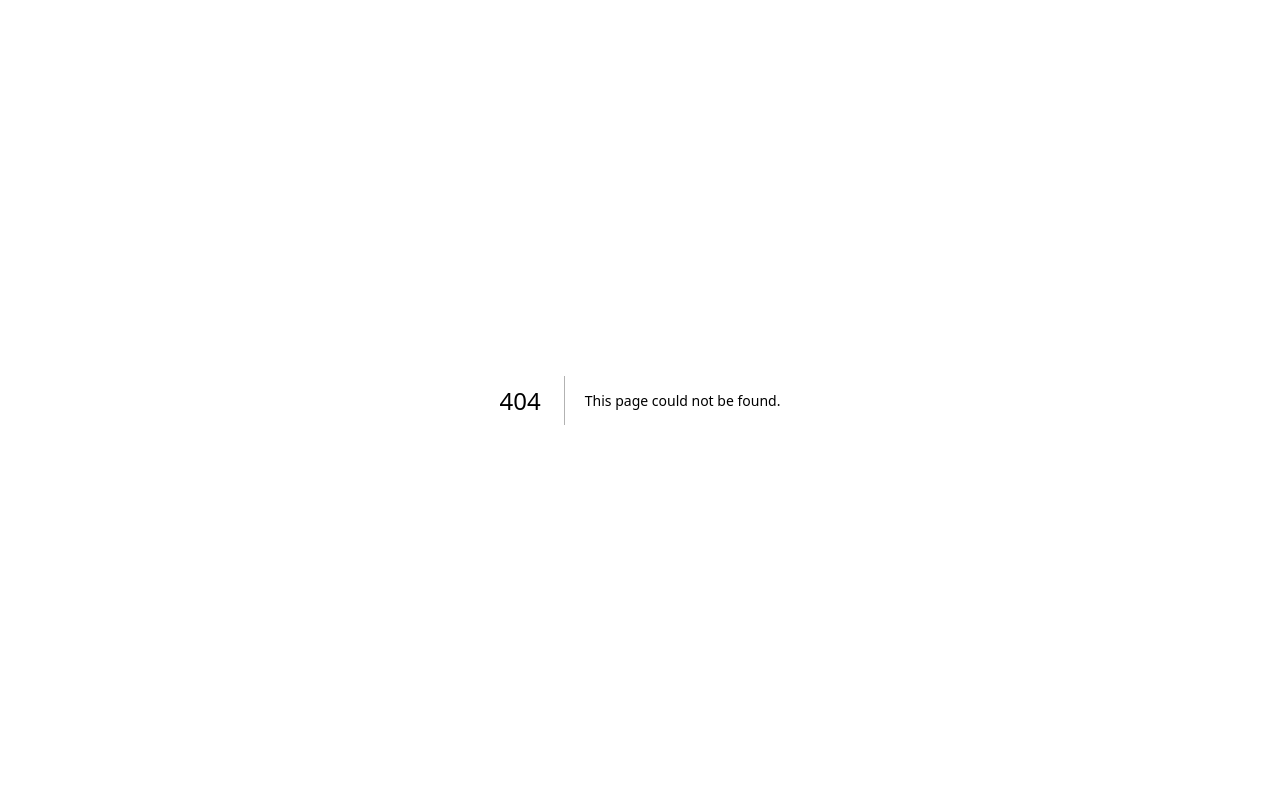
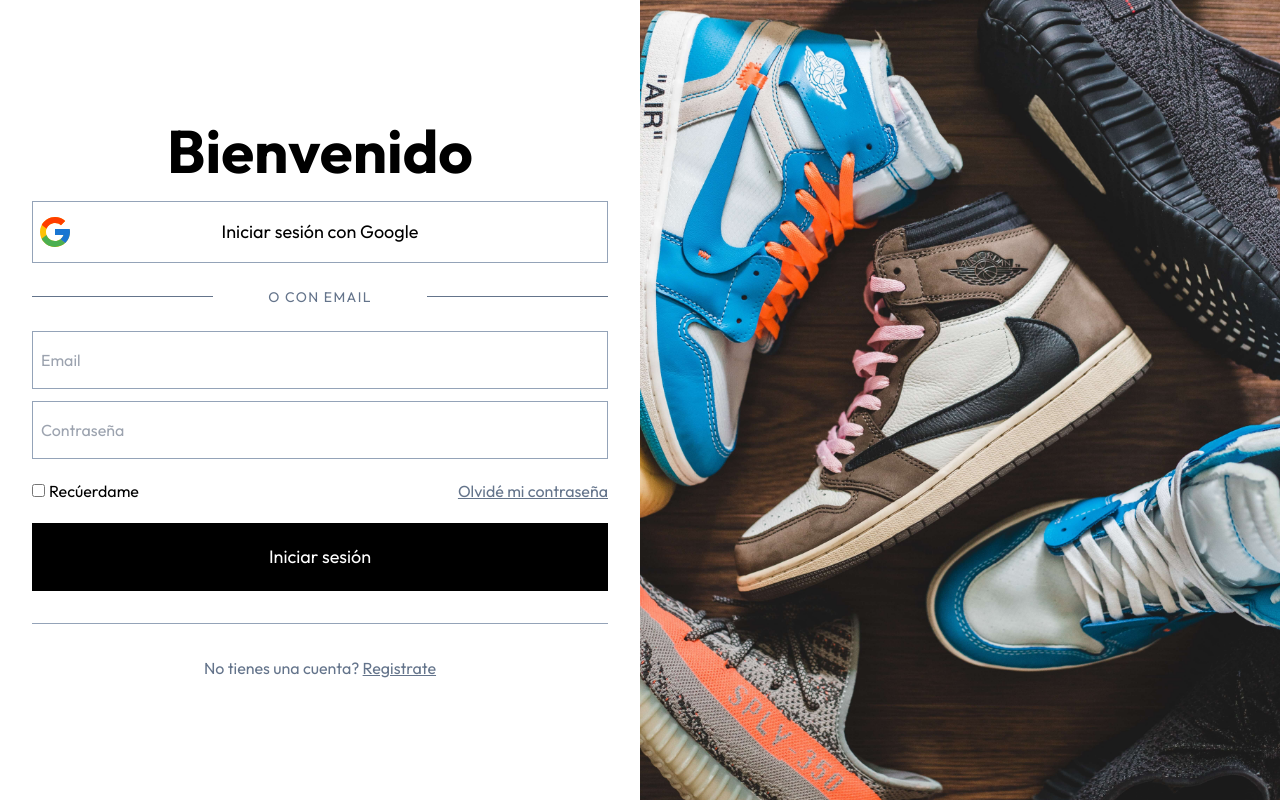
Before and after one commit to Fratega/ecommerce, a Next.js app: page /login in a window 1280 px wide. Before the commit this address had no page. Built offline with nearby package versions, Linux system fonts and the light colour scheme.

Commit message:
Página del login lista (maquetado nada más)

```diff
--- /dev/null
+++ b/pages/login.jsx
@@ -0,0 +1,94 @@
+import React from "react";
+import Image from "next/image";
+import foto from "../public/img/login.jpg";
+import { FcGoogle } from "react-icons/fc";
+
+const Login = () => {
+  return (
+    <section className="grid grid-cols-1 lg:grid-cols-2 w-full h-screen">
+      {/* Foto  */}
+      <div className="relative h-[25rem] hidden lg:block lg:order-2 lg:h-full">
+        <Image
+          src={foto}
+          alt=""
+          placeholder="blur"
+          fill
+          className="object-cover object-center"
+        />
+      </div>
+
+      {/* login data  */}
+      <div className="flex flex-col items-center justify-center w-[90%] mx-auto max-w-xl lg:order-1 ">
+        <p className="font-bold text-6xl mb-5">Bienvenido</p>
+
+        <div className="w-full flex flex-col gap-9 lg:gap-6 2xl:gap-9">
+          {/* Google btn  */}
+          <button className="relative flex items-center justify-center border border-slate-400 w-full py-4 text-lg transition-colors hover:bg-black hover:text-white hover:border-none">
+            <FcGoogle className="text-4xl absolute top-[50%] left-1 -translate-y-[50%]" />
+            Iniciar sesión con Google
+          </button>
+
+          {/* O con email  */}
+          <div className="flex gap-4 items-center">
+            <div className="w-full h-[1px] bg-slate-500"></div>
+            <p className="text-sm w-full text-center uppercase text-slate-500 tracking-widest ">
+              o con email
+            </p>
+            <div className="w-full h-[1px] bg-slate-500"></div>
+          </div>
+
+          {/* Forms  */}
+          <div className="flex flex-col gap-8">
+            <form action="" className="flex flex-col gap-3">
+              <input
+                className="border border-slate-400 py-4 pl-2"
+                type="email"
+                name="email"
+                id="email"
+                placeholder="Email"
+              />
+              <input
+                className="border border-slate-400 py-4 pl-2"
+                type="password"
+                name="password"
+                id="password"
+                placeholder="Contraseña"
+              />
+
+              {/* Ckeckbox / Olvidé contraseña */}
+              <div className="flex justify-between items-center my-2">
+                {/* Checkbox  */}
+                <div className="flex items-center gap-1">
+                  <input type="checkbox" name="checkbox" id="checkbox" />
+                  <label htmlFor="checkbox">Recúerdame</label>
+                </div>
+
+                {/* Olvidé contraseñá  */}
+                <p className="text-slate-500 underline cursor-pointer">
+                  Olvidé mi contraseña
+                </p>
+              </div>
+
+              {/* Submit btn  */}
+              <button
+                type="submit"
+                className="bg-black text-white py-5 text-lg"
+              >
+                Iniciar sesión
+              </button>
+            </form>
+
+            <div className="w-full h-[1px] bg-slate-400"></div>
+
+            <p className="text-center text-slate-500">
+              No tienes una cuenta?{" "}
+              <span className="underline cursor-pointer">Registrate</span>
+            </p>
+          </div>
+        </div>
+      </div>
+    </section>
+  );
+};
+
+export default Login;
```
Also changed, not shown: public/img/login.jpg (added).
